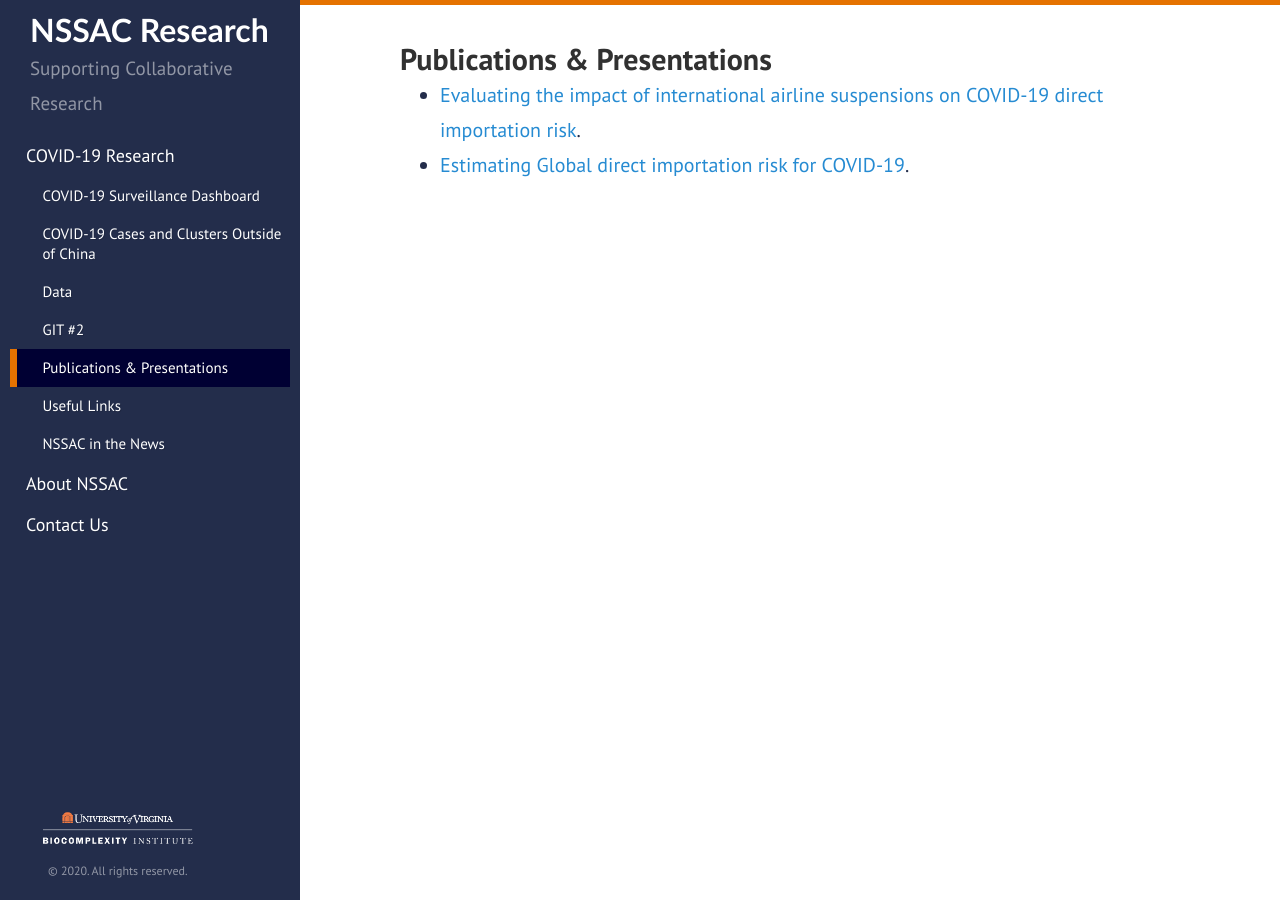
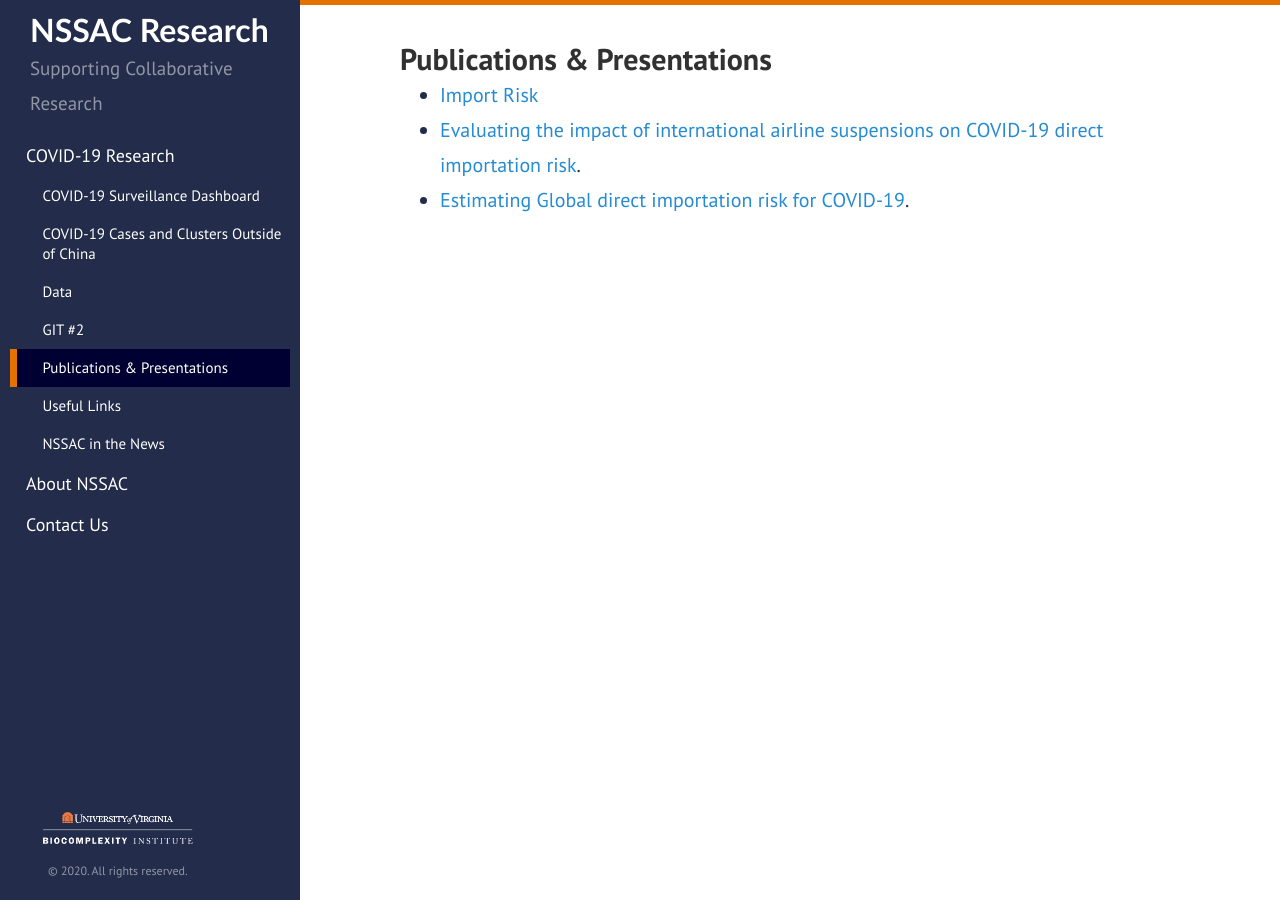
Before and after one commit to mehta-gaurav/mehta-gaurav.github.io, a Jekyll site: the page built from covid-19/publications/index.md, in a window 1280 px wide. Built offline with Jekyll 4.4.1, drawn with Linux system fonts in a browser that asks for light colours; our own code applies the rules of GitHub Pages for plain Markdown files.

Commit message:
Update index.md

```diff
--- a/covid-19/publications/index.md
+++ b/covid-19/publications/index.md
@@ -1,5 +1,5 @@
 ## Publications & Presentations
 
-
+- [Import Risk](https:/mehta-gaurav.github.io/covid-19/import_risk.html){:target="_blank"}
 - [Evaluating the impact of international airline suspensions on COVID-19 direct importation risk](https://www.medrxiv.org/content/10.1101/2020.02.20.20025882v1).
 - [Estimating Global direct importation risk for COVID-19](https://mehta-gaurav.github.io/covid-19/BII-COVID-19_Global_Importation_Risk_24Feb2020.pdf).
```
